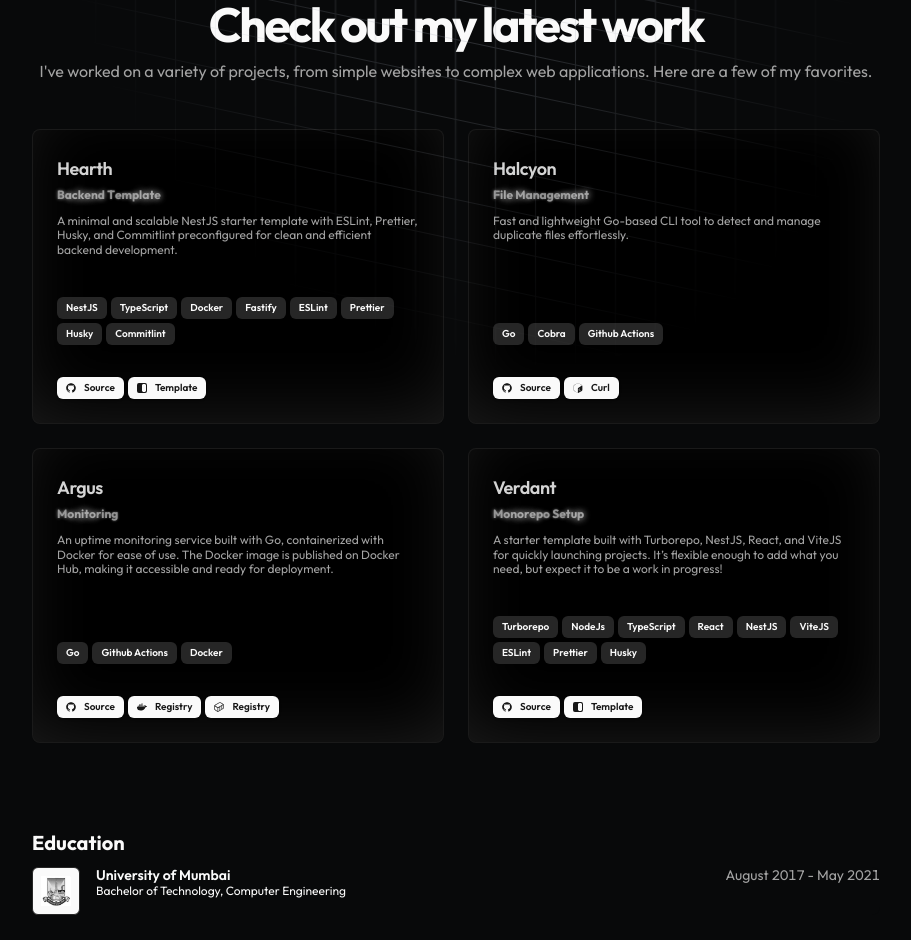
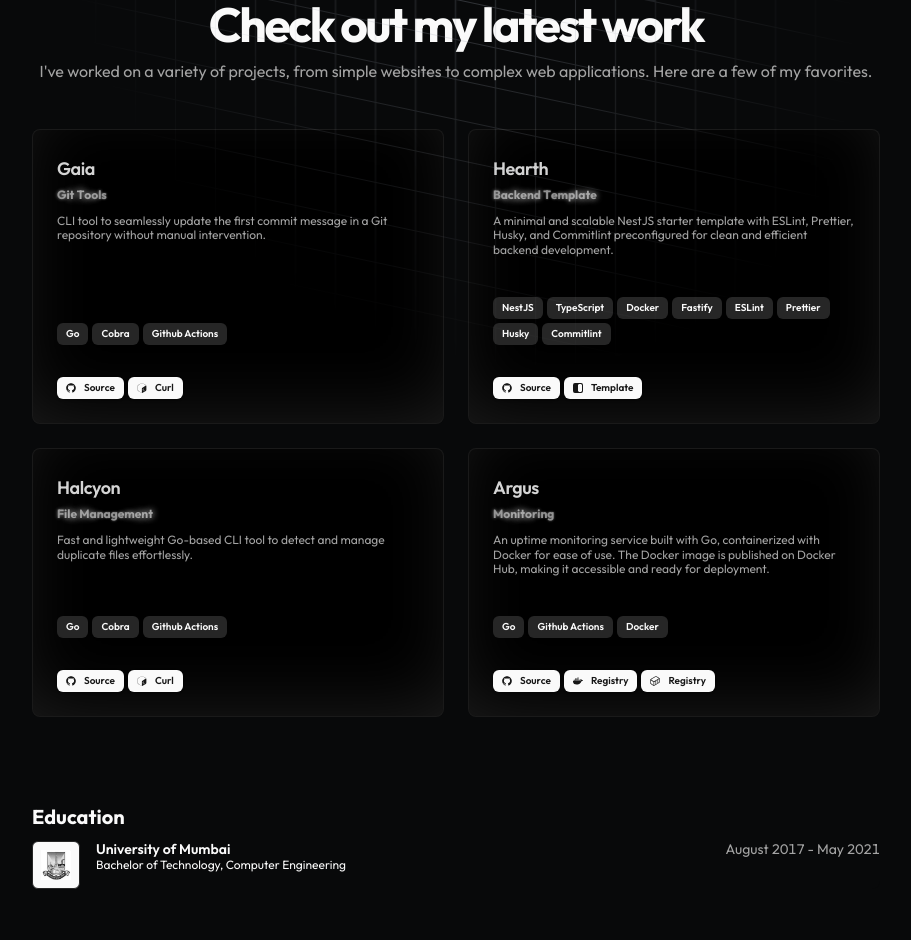
Before and after one commit to tejastn10/nimbus, a Next.js app: page / in a window 1280 px wide. Shown: the part 880-1820 px from the top of the page, without its empty margins (184-1095 px from the left). Built offline with nearby package versions, Linux system fonts and the light colour scheme.

Commit message:
feat: add Gaia project to resume data and limit displayed projects

```diff
--- a/src/app/page.tsx
+++ b/src/app/page.tsx
@@ -19,6 +19,7 @@ import { Icons } from "@/components/icons/Icons";
 
 import { DATA } from "@/data/resume";
 import { BLUR_FADE_DELAY } from "@/constants/ui";
+import { PROJECT_SLICE_NUMBER } from "@/constants/values";
 
 const Home: FC = () => {
 	return (
@@ -158,6 +159,7 @@ const Home: FC = () => {
 					<div className="grid grid-cols-1 gap-6 sm:grid-cols-2 mx-auto">
 						{DATA.projects
 							.filter((project) => project.featured)
+							.slice(0, PROJECT_SLICE_NUMBER)
 							.map((project, id) => (
 								<BlurFade key={project.title} delay={BLUR_FADE_DELAY * 12 + id * 0.05}>
 									<ProjectCard
--- a/src/data/resume.ts
+++ b/src/data/resume.ts
@@ -133,6 +133,27 @@ export const DATA = {
 
 	projects: [
 		{
+			title: "Gaia",
+			href: "https://github.com/tejastn10/gaia",
+			purpose: "Git Tools",
+			featured: true,
+			description:
+				"CLI tool to seamlessly update the first commit message in a Git repository without manual intervention.",
+			technologies: ["Go", "Cobra", "Github Actions"],
+			links: [
+				{
+					type: "Source",
+					href: "https://github.com/tejastn10/gaia",
+					icon: Icons.github(),
+				},
+				{
+					type: "Curl",
+					href: "curl -sSf https://raw.githubusercontent.com/tejastn10/gaia/main/scripts/install.sh | bash",
+					icon: Icons.bash(),
+				},
+			],
+		},
+		{
 			title: "Nyx",
 			href: "https://github.com/tejastn10/nyx",
 			purpose: "Visual Effects",
@@ -265,7 +286,7 @@ export const DATA = {
 				},
 				{
 					type: "Curl",
-					href: "curl -sSf https://raw.githubusercontent.com/tejastn10/halcyon/main/install.sh | bash",
+					href: "curl -sSf https://raw.githubusercontent.com/tejastn10/halcyon/main/scripts/install.sh | bash",
 					icon: Icons.bash(),
 				},
 			],
```
